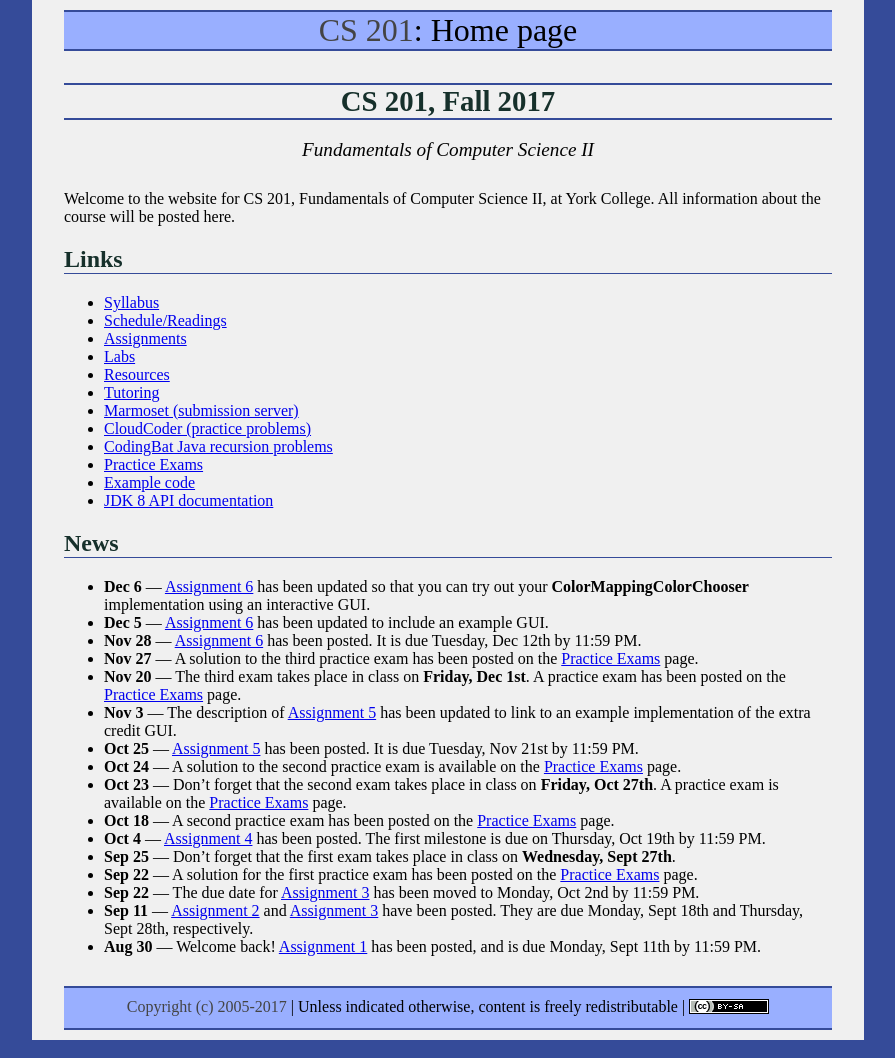
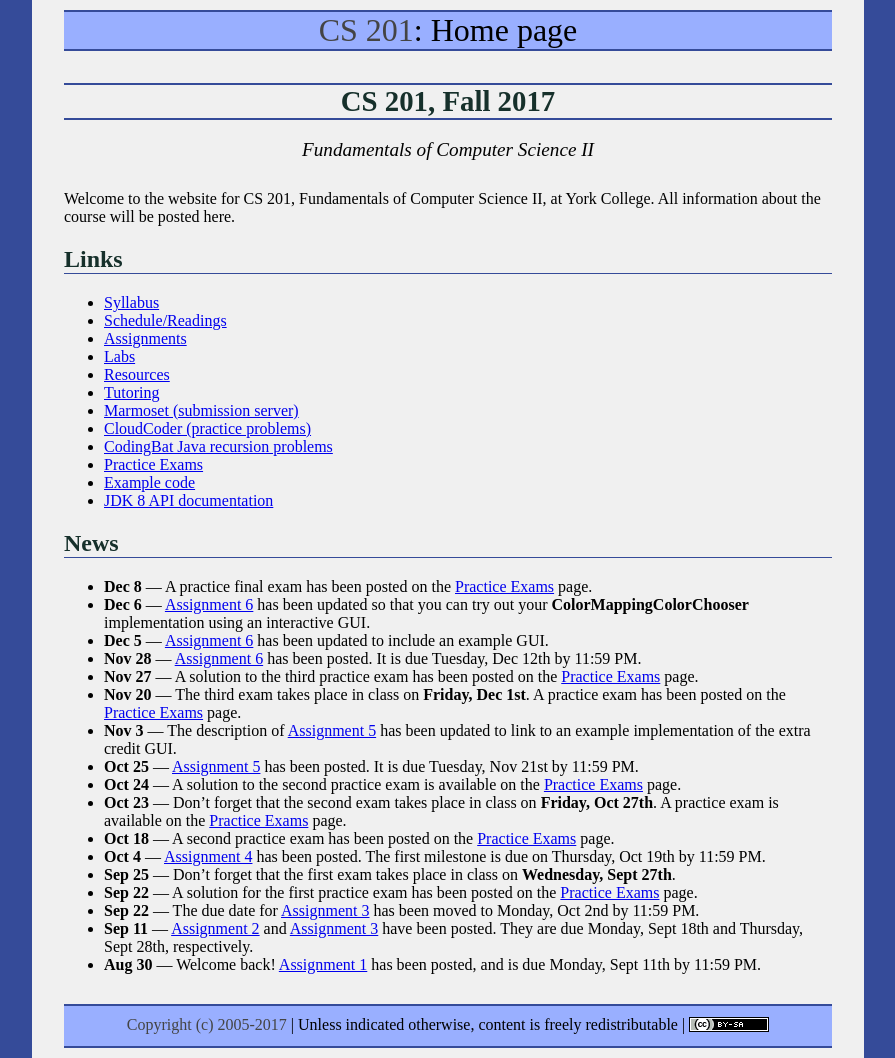
Before and after one commit to ycpcs/cs201-fall2017, a Jekyll site: the page built from index.md, in a window 1280 px wide. Shown: the whole page, without its empty margins (192-1087 px from the left). Built offline with Jekyll 4.4.1, drawn with Linux system fonts in a browser that asks for light colours.

Commit message:
practice final exam

```diff
--- a/index.md
+++ b/index.md
@@ -26,6 +26,7 @@ Welcome to the website for CS 201, Fundamentals of Computer Science II, at York
 
 ## News
 
+* **Dec 8** &mdash; A practice final exam has been posted on the [Practice Exams](practice/index.html) page.
 * **Dec 6** &mdash; [Assignment 6](assign/assign06.html) has been updated so that you can try out your **ColorMappingColorChooser** implementation using an interactive GUI.
 * **Dec 5** &mdash; [Assignment 6](assign/assign06.html) has been updated to include an example GUI.
 * **Nov 28** &mdash; [Assignment 6](assign/assign06.html) has been posted.  It is due Tuesday, Dec 12th by 11:59 PM.
```
Also changed, not shown: practice/index.md (+2 -0 lines), 2 other files.
